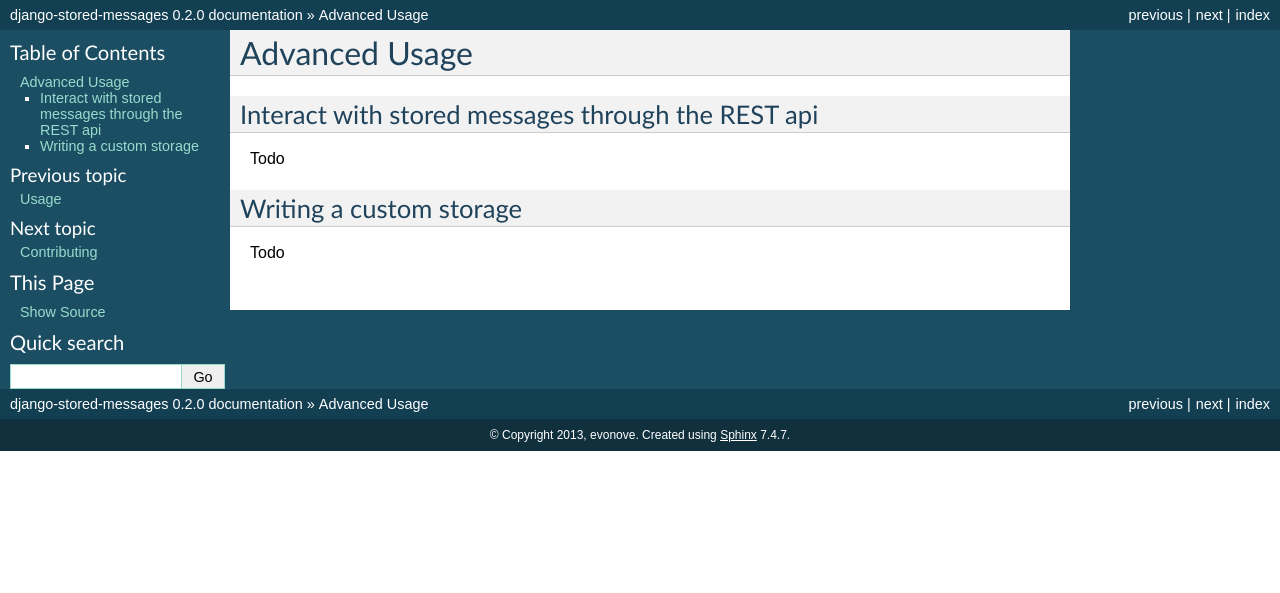
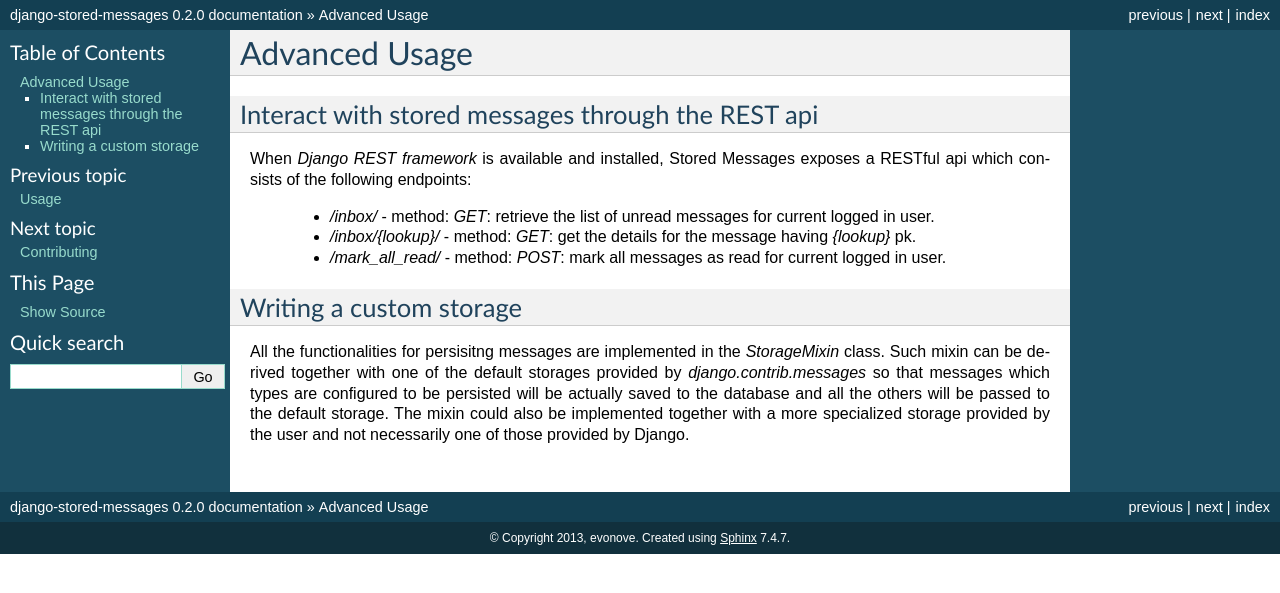
Before and after one commit to evonove/django-stored-messages, a Sphinx documentation site: the page built from docs/advanced_usage.rst, in a window 1280 px wide. Shown: the top 593 px of the page. Built offline with Sphinx 7.4.7, drawn with Linux system fonts in a browser that asks for light colours.

Commit message:
added more docs

```diff
--- a/docs/advanced_usage.rst
+++ b/docs/advanced_usage.rst
@@ -4,9 +4,20 @@ Advanced Usage
 Interact with stored messages through the REST api
 --------------------------------------------------
 
-Todo
+When *Django REST framework* is available and installed, Stored Messages exposes a RESTful api
+which consists of the following endpoints:
+
+ * `/inbox/` - method: `GET`: retrieve the list of unread messages for current logged in user.
+ * `/inbox/{lookup}/` - method: `GET`: get the details for the message having `{lookup}` pk.
+ * `/mark_all_read/` - method: `POST`: mark all messages as read for current logged in user.
+
 
 Writing a custom storage
 ------------------------
 
-Todo
+All the functionalities for persisitng messages are implemented in the `StorageMixin` class. Such
+mixin can be derived together with one of the default storages provided by `django.contrib.messages`
+so that messages which types are configured to be persisted will be actually saved to the database
+and all the others will be passed to the default storage. The mixin could also be implemented
+together with a more specialized storage provided by the user and not necessarily one of those
+provided by Django.
```
